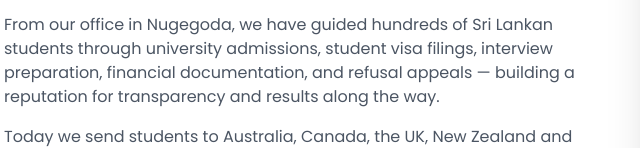
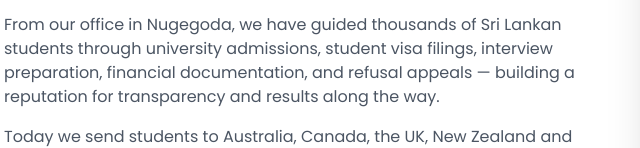
Before and after one commit to charithmadhuranga/visa-website, a plain HTML site: page about/index.html in a window 1280 px wide. Shown: the part 805-953 px from the top of the page, 20-660 px from the left. Drawn offline with nearby package versions, Linux system fonts and the light colour scheme.

Commit message:
Update Our Story to thousands of students guided

```diff
--- a/about/index.html
+++ b/about/index.html
@@ -45,7 +45,7 @@
                     course to landing with approval in hand.
                 </p>
                 <p class="text-gray-600 mb-4">
-                    From our office in Nugegoda, we have guided hundreds of Sri Lankan students through university
+                    From our office in Nugegoda, we have guided thousands of Sri Lankan students through university
                     admissions, student visa filings, interview preparation, financial documentation, and refusal
                     appeals — building a reputation for transparency and results along the way.
                 </p>
```
